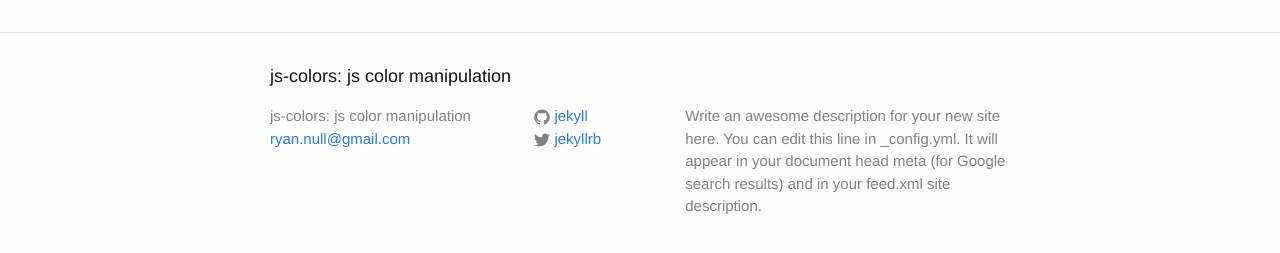
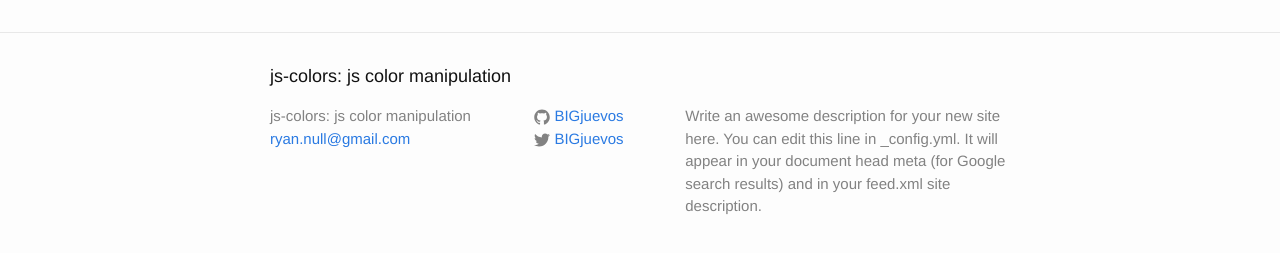
Before and after one commit to BIGjuevos/js-colors, a Jekyll site: the page built from index.html, in a window 1280 px wide. Shown: the part 264-517 px from the top of the page. Built offline with Jekyll 4.4.1, drawn with Linux system fonts in a browser that asks for light colours.

Commit message:
updating config for gh-pages

```diff
--- a/_config.yml
+++ b/_config.yml
@@ -5,10 +5,10 @@
   Write an awesome description for your new site here. You can edit this
   line in _config.yml. It will appear in your document head meta (for
   Google search results) and in your feed.xml site description.
-baseurl: "" # the subpath of your site, e.g. /blog/
-url: "http://yourdomain.com" # the base hostname & protocol for your site
-twitter_username: jekyllrb
-github_username:  jekyll
+baseurl: "/js-colors" # the subpath of your site, e.g. /blog/
+url: "http://bigjuevos.github.io/" # the base hostname & protocol for your site
+twitter_username: BIGjuevos
+github_username:  BIGjuevos
 
 # Build settings
 markdown: kramdown
```
